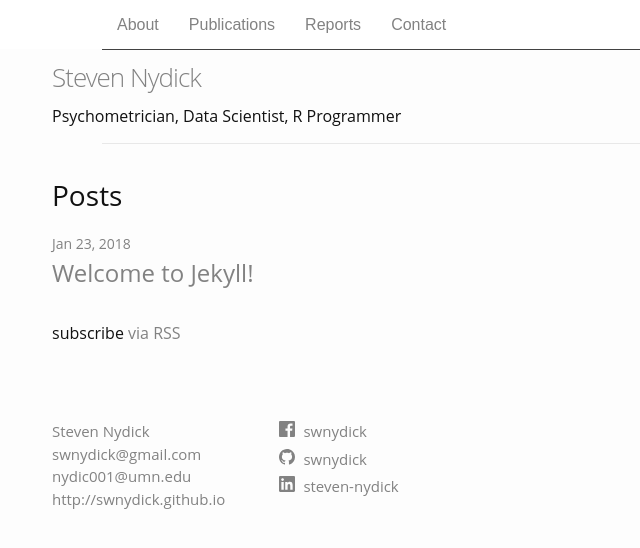
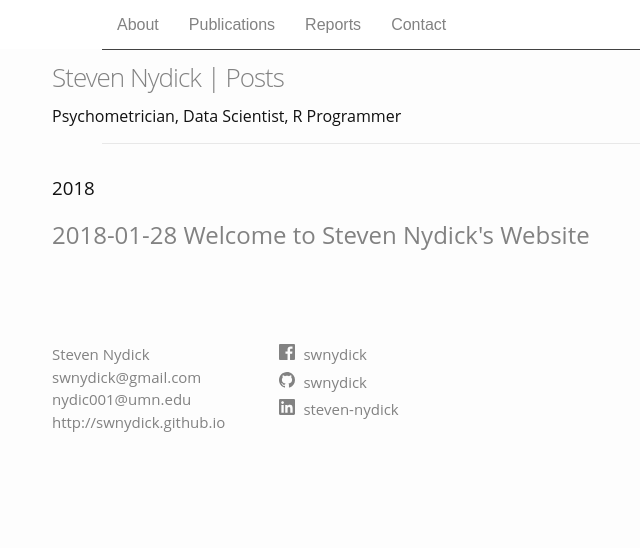
Before and after one commit to swnydick/swnydick.github.io, a Jekyll site: the page built from index.md, in a window 1280 px wide. Shown: the top 548 px of the page, without its empty margins (218-858 px from the left). Built offline with Jekyll 4.4.1, drawn with Linux system fonts in a browser that asks for light colours.

Commit message:
Fixed posts and 404 pages
Changed html so that posts display "Posts" at the top rather than the post name, added a default post, and altered the post.html so that the year would appear above all posts in that year. Also fixed the 404 style to not break the navigation style.

```diff
--- a/404.html
+++ b/404.html
@@ -2,10 +2,8 @@
 layout: default
 ---
 
-<style type="text/css" media="screen">
+<style type="text/css">
   .container {
-    margin: 10px auto;
-    max-width: 600px;
     text-align: center;
   }
   h1 {
--- a/_config.yml
+++ b/_config.yml
@@ -9,6 +9,7 @@ description: >
   Psychometrician, Data Scientist, R Programmer
 baseurl: ""                          # the subpath of your site, e.g. /blog
 url:     "http://swnydick.github.io" # the base hostname & protocol for your site, e.g. http://example.com
+permalink: :year-:month-:day-:title.html
 
 social_sites:
   github:   swnydick
@@ -30,3 +31,12 @@ plugins:
 exclude:
   - Gemfile
   - Gemfile.lock
+
+# Defaults
+defaults:
+  -
+    scope:
+      path: ""
+      type: "posts"
+    values:
+      is_post: true
--- a/_includes/header.html
+++ b/_includes/header.html
@@ -16,7 +16,9 @@
     {% assign page_paths = site.header_pages | default: default_paths %}
     <a class="site-title" rel="author" href="{{ "/" | relative_url }}">{{ site.title | escape }}</a>
 
-    {%if page.title %}
+    {% if page.layout == "home" or page.is_post  %}
+    <p class="site-title">&nbsp;|&nbsp;Posts</p>
+    {% elsif page.title %}
     <p class="site-title">&nbsp;|&nbsp;{{ page.title }}</p>
     {% endif %}
   </div>
--- a/_layouts/home.html
+++ b/_layouts/home.html
@@ -10,21 +10,33 @@ layout: default
   {{ content }}
 
   {% if site.posts.size > 0 %}
-  <h2 class="post-list-heading">{{ page.list_title | default: "Posts" }}</h2>
-    <ul class="post-list">
-      {% for post in site.posts %}
-        <li>
-          {% assign date_format = site.minima.date_format | default: "%b %-d, %Y" %}
-          <span class="post-meta">{{ post.date | date: date_format }}</span>
+    {% for post in site.posts %}
+      {% comment %}
+        The following code is to put the year above the posts for that year.
+        See: https://stackoverflow.com/questions/19086284/jekyll-liquid-templating-how-to-group-blog-posts-by-year
+      {% endcomment %}
 
-          <h3>
-            <a class="post-link" href="{{ post.url | relative_url }}">{{ post.title | escape }}</a>
-          </h3>
-        </li>
-      {% endfor %}
-    </ul>
+      {% capture this_year %}{{ post.date | date: "%Y" }}{% endcapture %}
+      {% capture next_year %}{{ post.previous.date | date: "%Y" }}{% endcapture %}
 
-    <p class="rss-subscribe">subscribe <a href="{{ "/feed.xml" | relative_url }}">via RSS</a></p>
+      {% if forloop.first %}
+        <h3 id="{{ this_year }}-ref">{{ this_year }}</h2>
+        <ul class="post-list">
+      {% endif %}
+
+      <li>
+        {% assign date_format = site.minima.date_format | default: "%Y-%m-%d" %}
+        <h4>
+          <a class="post-link" href="{{ post.url | relative_url }}">{{ post.date | date: date_format }} {{ post.title | escape }}</a>
+        </h4>
+      </li>
+
+      {% if forloop.last %}
+        </ul>
+      {% elsif this_year != next_year %}
+        </ul>
+        <h3 id="{{ next_year }}-ref">{{ next_year }}</h3>
+        <ul>
+      {% endif %}
+    {% endfor %}
   {% endif %}
-
-</div>
--- a/_layouts/post.html
+++ b/_layouts/post.html
@@ -4,10 +4,10 @@ layout: default
 <article class="post h-entry" itemscope itemtype="http://schema.org/BlogPosting">
 
   <header class="post-header">
-    <h2 class="post-title p-name" itemprop="name headline">{{ page.title | escape }}</h2>
+    <h3 class="post-title p-name" itemprop="name headline">{{ page.title | escape }}</h3>
     <p class="post-meta">
       <time class="dt-published" datetime="{{ page.date | date_to_xmlschema }}" itemprop="datePublished">
-        {% assign date_format = site.minima.date_format | default: "%b %-d, %Y" %}
+        {% assign date_format = site.minima.date_format | default: "%B %-d, %Y" %}
         {{ page.date | date: date_format }}
       </time>
       {% if page.author %}
```
Also changed, not shown: _posts/2018-01-23-welcome-to-jekyll.markdown (deleted, +0 -25 lines), _posts/2018-01-28-welcome-to-website.markdown (added, +26 -0 lines).
